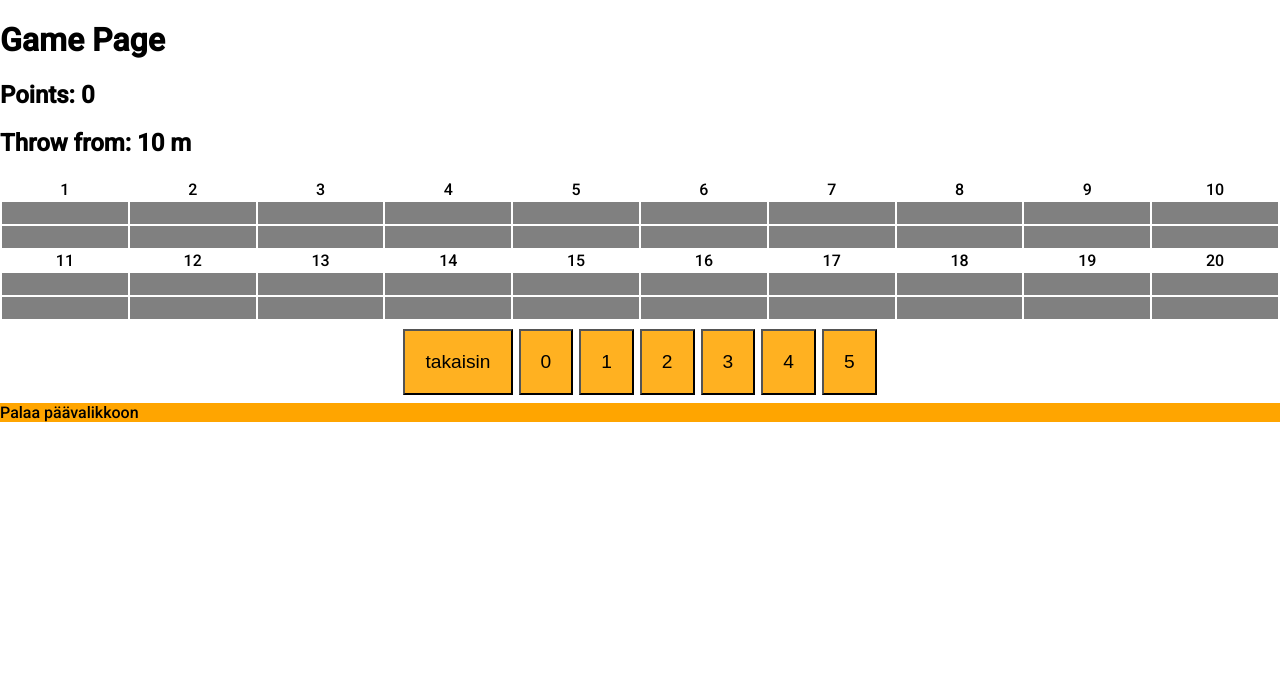
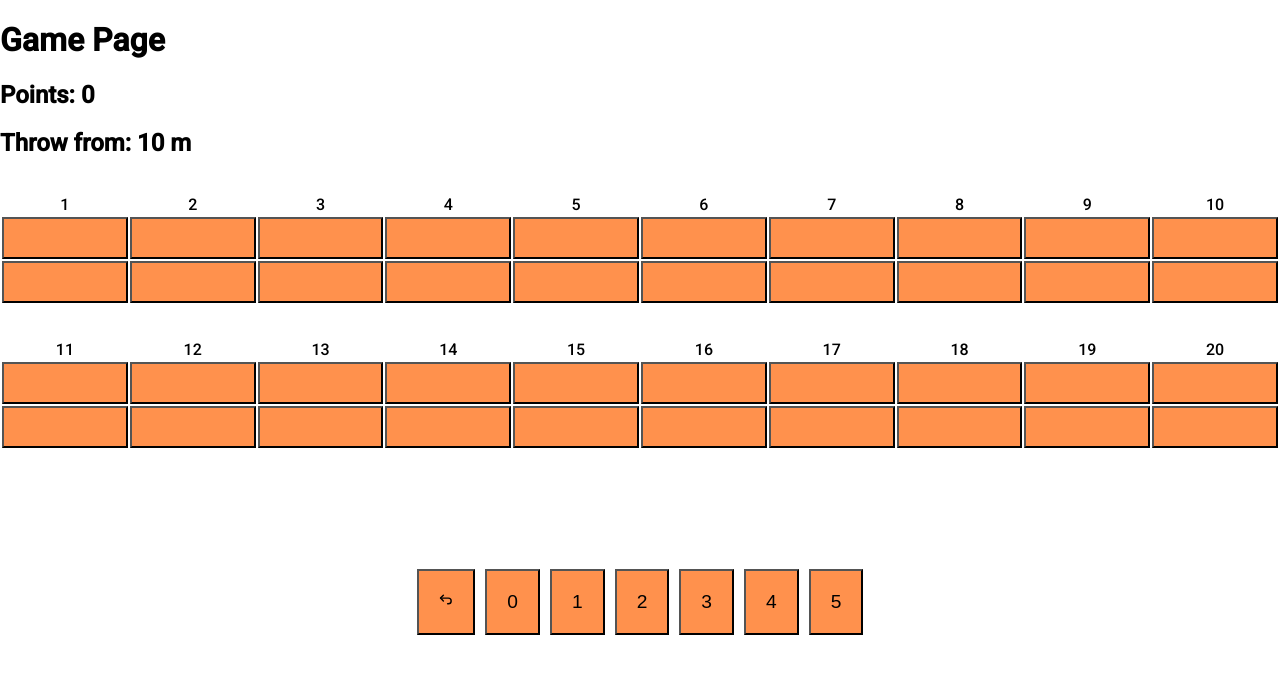
Before and after one commit to Jimpsoni/Puttipeli, a React (Vite) app in the folder puttipeliFrontEnd/: page /uusi_peli in a window 1280 px wide. Shown: the top 674 px of the page. Built offline with nearby package versions, Linux system fonts and the light colour scheme.

Commit message:
debugging + more css for game page

```diff
--- a/puttipeliFrontEnd/package.json
+++ b/puttipeliFrontEnd/package.json
@@ -15,6 +15,7 @@
     "axios": "^1.6.3",
     "react": "^18.2.0",
     "react-dom": "^18.2.0",
+    "react-icons": "^5.0.1",
     "react-router-dom": "^6.21.1"
   },
   "devDependencies": {
--- a/puttipeliFrontEnd/src/pages/game/Game.tsx
+++ b/puttipeliFrontEnd/src/pages/game/Game.tsx
@@ -4,6 +4,8 @@ import { Dispatch, useState } from "react"
 import { GameResult } from "../../types"
 import { postGameResult } from "../../services/gameService"
 import axios from "axios"
+import { TbArrowBackUp } from "react-icons/tb";
+
 
 interface ModalTypes {
   open: boolean,
@@ -41,10 +43,6 @@ const Game = () => {
 
   const defaultDistance = 5
 
-  const goBack = () => {
-    nav("/puttipeli")
-  }
-
   const submitScore = (shotsInBasket: number) => {
     if (current < 10) {
       const shots =
@@ -79,8 +77,12 @@ const Game = () => {
   }
 
   const prevScore = () => {
-    console.log(current)
+    //if current is zero, go back to main menu
+    if (current === 0) {
+      nav("/puttipeli")
+    }
 
+    //if current is over 10, remove score from upper row
     if (current <= 10) {
       const shots =
         document.getElementById("successfulShots")?.childNodes[current - 1]
@@ -92,6 +94,7 @@ const Game = () => {
       }
 
     }
+    //if current is over 10, remove score from lower row
     else {
       const shots =
         document.getElementById("successfulShots2")?.childNodes[current - 11]
@@ -103,6 +106,7 @@ const Game = () => {
       }
     }
 
+    //if on any other round, get last distance from array. Else -> default distance
     if (results.length > 1) {
       setDistance(results[results.length-1].distance)
     } else {
@@ -125,7 +129,7 @@ const Game = () => {
 
   const saveScoreToUser = async (results: GameResult[]) => {
     console.log("Sending scores to database")
-    setMessage('saving scores')
+    setMessage('Saving round')
     setTimeout(() => setMessage(''), 5000)
 
     try {
@@ -150,16 +154,18 @@ const Game = () => {
   return (
     <>
       <Modal open={modal} setOpen={openModal} />
-      <div>
+      <div style={{display: "grid"}}>
         {message.length > 0 && (
-          <>
+          <h3>
             {message}
-          </>
-        )
-        }
-        <h1>Game Page</h1>
-        <h2 className='infoHeader' data-testid="points">Points: {points}</h2>
-        <h2 className='infoHeader' data-testid="distance">Throw from: {distance} m</h2>
+          </h3>
+        )}
+        <div className="stats">
+          <h1>Game Page</h1>
+          <h2 className='infoHeader' data-testid="points">Points: {points}</h2>
+          <h2 className='infoHeader' data-testid="distance">Throw from: {distance} m</h2>
+        </div>
+
         <table className="round_table">
           <tbody>
             <tr>
@@ -187,6 +193,18 @@ const Game = () => {
               <td></td>
             </tr>
             <tr id='successfulShots' className="round_data">
+              <td></td>
+              <td></td>
+              <td></td>
+              <td></td>
+              <td></td>
+              <td></td>
+              <td></td>
+              <td></td>
+              <td></td>
+              <td></td>
+            </tr>
+            <tr className="empty_cells">
               <td></td>
               <td></td>
               <td></td>
@@ -235,28 +253,36 @@ const Game = () => {
               <td></td>
               <td></td>
             </tr>
+            <tr className="empty_cells">
+              <td></td>
+              <td></td>
+              <td></td>
+              <td></td>
+              <td></td>
+              <td></td>
+              <td></td>
+              <td></td>
+              <td></td>
+              <td></td>
+            </tr>
           </tbody>
         </table>
 
         <div id="buttons">
-          <button className="scorebutton" data-testid="prevButton" onClick={() => prevScore()}>takaisin</button>
+          <button className="returnbutton" data-testid="prevButton" onClick={() => prevScore()}>{<TbArrowBackUp />}</button>
           {current <= 19 && (
             <>
               <button className="scorebutton" data-testid="button0" onClick={() => submitScore(0)}>0</button>
-              <button className="scorebutton"data-testid="button1" onClick={() => submitScore(1)}>1</button>
+              <button className="scorebutton" data-testid="button1" onClick={() => submitScore(1)}>1</button>
               <button className="scorebutton" data-testid="button2" onClick={() => submitScore(2)}>2</button>
               <button className="scorebutton" data-testid="button3" onClick={() => submitScore(3)}>3</button>
               <button className="scorebutton" data-testid="button4" onClick={() => submitScore(4)}>4</button>
               <button className="scorebutton" data-testid="button5" onClick={() => submitScore(5)}>5</button>
             </>
           )}
-        </div>
-
-        <div id="returnToMenu">
-          <div onClick={goBack}>Palaa päävalikkoon</div>
-          {current >= 1 && (
+          {current > 19 && (
             <>
-              <div data-testid="saveScoreButton" onClick={() => saveScoreToUser(results)}>Tallenna kierros</div>
+              <button className="scorebutton" data-testid="saveScoreButton" onClick={() => saveScoreToUser(results)}>Tallenna kierros</button>
             </>
           )}
         </div>
--- a/puttipeliFrontEnd/src/pages/game/styles.css
+++ b/puttipeliFrontEnd/src/pages/game/styles.css
@@ -2,33 +2,50 @@ body {
   -webkit-text-size-adjust: none;
 }
 
-.round_data td {
-  height: 20px;
-  width: 100%;
-  background-color: grey;
-}
-
 .round_table {
   width: 100%;
-  height: 100%;
+  height: fit-content;
   table-layout: fixed;
   text-align: center;
 }
 
-#returnToMenu {
-  background-color: orange;
-}
-
 #buttons {
-  margin: 5px;
   text-align: center;
+  margin-top: 10vh;
 }
 
 .scorebutton {
-  background-color: rgb(255, 177, 33);
+  background-color: #FF914D;
   padding: 20px;
-  margin: 3px;
+  margin: 5px;
   font-size: larger;
+}
+
+.returnbutton {
+  background-color: #FF914D;
+  padding-block: 20px;
+  padding-inline: 18.85px;
+  margin: 5px;
+  font-size: 17px;
+}
+
+.round_data td {
+  height: 2em;
+  width: 100%;
+  background-color: #FF914D;
+  border-style: outset;
+  border-width: 2px;
+  border-color: black;
+  font-size: large;
+}
+
+.empty_cells {
+  height: 2em;
+}
+
+#returnToMenu {
+  background-color: #FF914D;
+  font-weight: bold;
 }
 
 #popup {
```
Also changed, not shown: 1 other file (tests, documents, lock files or other folders).
